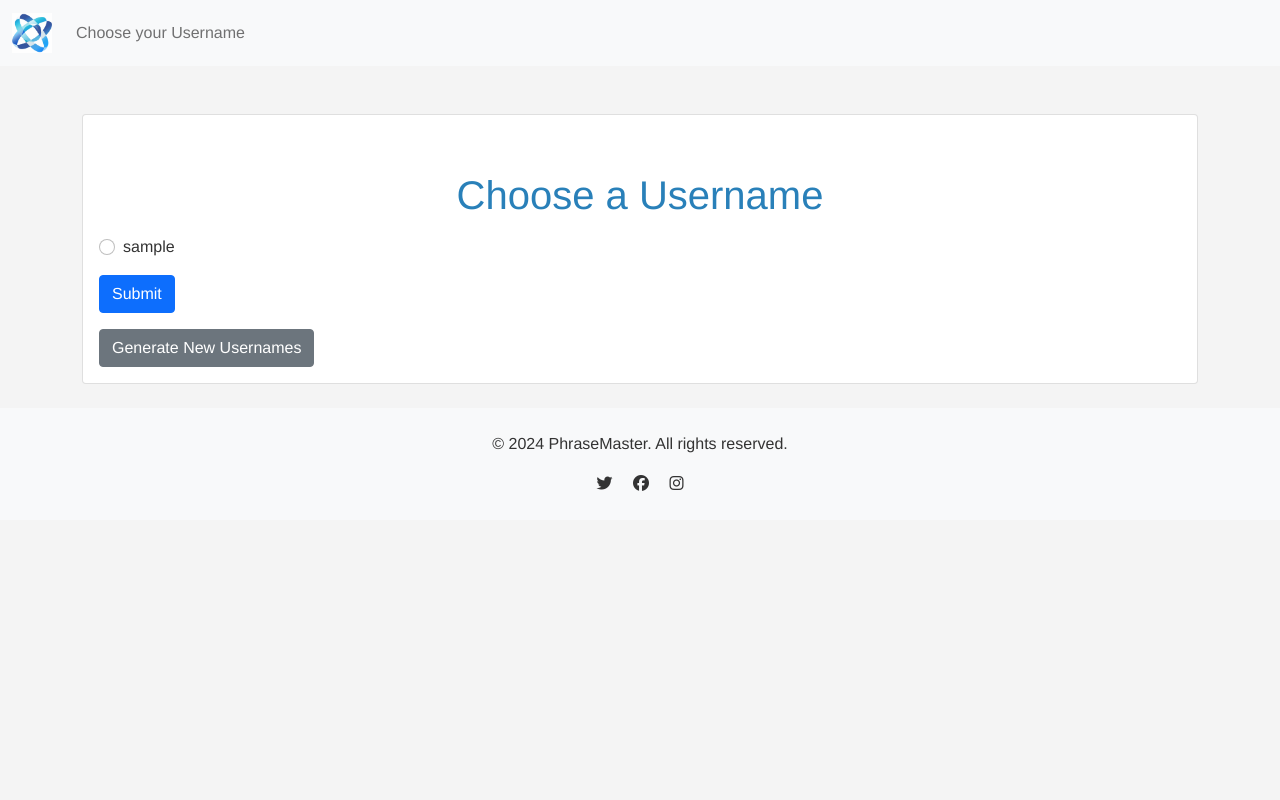
After one commit to khareesmith/PhraseMaster, a Flask app: template app/templates/choose_username.html in a window 1280 px wide. The commit adds this page. Run offline with Flask 3, Linux system fonts and the light colour scheme; the template is opened without the code that fills it: most values are stand-ins (such as "Sample title", 1, 10 or a date in 2020); some libraries are stand-ins or nearby versions.

Commit message:
Lots of small changes. Waitress setup, new user creation system, new requirements file

```diff
--- a/app.py
+++ b/app.py
@@ -6,4 +6,5 @@ from app import create_app
 app = create_app()
 
 if __name__ == "__main__":
-    app.run()
+    from waitress import serve
+    serve(app, host='0.0.0.0', port=5000)
--- a/app/__init__.py
+++ b/app/__init__.py
@@ -1,4 +1,5 @@
-from flask import Flask
+from flask import Flask, session
+from flask_wtf.csrf import CSRFProtect
 from flask_session import Session
 from authlib.integrations.flask_client import OAuth
 
@@ -14,8 +15,9 @@ def create_app():
 
     app = Flask(__name__)
     app.config.from_object('config.Config')
+    csrf = CSRFProtect(app)
+    csrf.init_app(app)
     Session()
-
 
     # Initialize OAuth with the application
     oauth = OAuth(app)
--- a/app/models/db.py
+++ b/app/models/db.py
@@ -141,9 +141,9 @@ def insert_submission(session, username, date, user_phrase, category, challenge_
     finally:
         session.close()
 
-def phrase_already_submitted(session, username, category):
+def phrase_already_submitted(session, username, category, date):
     try:
-        result = session.execute(text('SELECT username FROM submissions WHERE username = :username AND category = :category'), {'username': username, 'category': category}).fetchone()
+        result = session.execute(text('SELECT username FROM submissions WHERE username = :username AND category = :category AND date = :date'), {'username': username, 'category': category, 'date': date}).fetchone()
         return result is not None
     except SQLAlchemyError as e:
         print(f"Database operation error: {e}")
--- /dev/null
+++ b/app/templates/choose_username.html
@@ -0,0 +1,92 @@
+<!DOCTYPE html>
+<html lang="en">
+    <head lang="en">
+        <meta charset="UTF-8">
+        <title>Choose Username</title>
+        <meta charset="UTF-8">
+        <meta name="viewport" content="width=device-width, initial-scale=1">
+        <script src="https://kit.fontawesome.com/00ac27e367.js" crossorigin="anonymous"></script>
+        <link href="https://cdn.jsdelivr.net/npm/bootstrap@5.0.2/dist/css/bootstrap.min.css" rel="stylesheet" integrity="sha384-EVSTQN3/azprG1Anm3QDgpJLIm9Nao0Yz1ztcQTwFspd3yD65VohhpuuCOmLASjC" crossorigin="anonymous">
+        <link rel="stylesheet" href="{{ url_for('static', filename='style.css') }}">
+    </head>
+    <body>
+
+        <header>
+            <nav class="navbar navbar-expand-lg navbar-light bg-light">
+
+                <div class="container-fluid text-center">
+
+                    <a class="navbar-brand" href="{{ url_for('view.index') }}">
+                        <img src="{{ url_for('static', filename='logo.png') }}" alt="PhraseMaster Logo" height="40">
+                    </a>
+
+                    <button class="navbar-toggler" type="button" data-bs-toggle="collapse" data-bs-target="#mainnav" aria-controls="mainnav" aria-expanded="false" aria-label="Toggle navigation">
+                        <span class="navbar-toggler-icon"></span>
+                    </button>
+
+                    <div class="collapse navbar-collapse" id="mainnav">
+                        <ul class="navbar-nav me-auto mb-2 mb-lg-0">
+                            {% if 'user' in session %}
+
+                            <li class="nav-item">
+                                <a class="nav-link active" aria-current="page" href="#"> Welcome: {{ session['user']['name'] }}</a>
+                            </li>
+
+                            <li class="nav-item">
+                                <a class="nav-link" href="{{ url_for('auth.logout') }}">Logout</a>
+                            </li>
+
+                            {% else %}
+
+                            <li class="nav-item">
+                                <a class="nav-link" href="#">Choose your Username</a>
+                            </li>
+
+                            {% endif %}
+                        </ul>
+                    </div>
+                </div>
+            </nav>
+        </header>
+
+        <div class="container mt-5">
+            <div class="card">
+                <div class="card-body">
+                    <h1 class="text-center">Choose a Username</h1>
+                    <form method="POST" class="mt-3">
+                        <div class="mb-3">
+                            {% for username in usernames %}
+                                <div class="form-check">
+                                    <input type="hidden" name="csrf_token" value="{{ csrf_token() }}"/>
+                                    <input class="form-check-input" type="radio" id="{{ username }}" name="username" value="{{ username }}" required>
+                                    <label class="form-check-label" for="{{ username }}">{{ username }}</label>
+                                </div>
+                            {% endfor %}
+                        </div>
+                        <button type="submit" class="btn btn-primary">Submit</button>
+                    </form>
+                    <form method="GET" action="{{ url_for('auth.generate_usernames') }}" class="mt-3">
+                        <button type="submit" class="btn btn-secondary">Generate New Usernames</button>
+                    </form>
+                </div>
+            </div>
+        </div>
+
+        <footer class="bg-light text-center py-4 mt-4">
+            <p>&copy; 2024 PhraseMaster. All rights reserved.</p>
+            <div class="social-links">
+                <a href="#" class="mx-2"><i class="fab fa-twitter"></i></a>
+                <a href="#" class="mx-2"><i class="fab fa-facebook"></i></a>
+                <a href="#" class="mx-2"><i class="fab fa-instagram"></i></a>
+            </div>
+        </footer>
+
+        {% if 'user' in session %}
+        <script>
+            window.username = "{{ session['user']['name'] }}";
+        </script>
+        {% endif %}
+
+        <script src="https://cdn.jsdelivr.net/npm/bootstrap@5.0.2/dist/js/bootstrap.bundle.min.js" integrity="sha384-MrcW6ZMFYlzcLA8Nl+NtUVF0sA7MsXsP1UyJoMp4YLEuNSfAP+JcXn/tWtIaxVXM" crossorigin="anonymous"></script>
+    </body>
+</html>
--- a/app/templates/index.html
+++ b/app/templates/index.html
@@ -119,6 +119,7 @@
                     <div class="card text-center">
                         <p id="prompt" class="text-center m-3"></p>
                     </div>
+                    <input type="hidden" name="csrf_token" value="{{ csrf_token() }}"/>
                     <input type="text" id="phraseInput" class="form-control my-3 mx-auto" placeholder="Enter your phrase here...">
                     <button type="button" id="submit_phrase_button" class="btn btn-primary">Submit Phrase</button>
                 </div>
--- a/app/templates/vote.html
+++ b/app/templates/vote.html
@@ -77,6 +77,7 @@
                     <p class="p-3"><em>{{ submission1['user_phrase'] }}</em></p>
                     <div class="mt-auto">
                     <form method="POST">
+                            <input type="hidden" name="csrf_token" value="{{ csrf_token() }}">
                             <input type="hidden" name="username" value="{{ submission1['username'] }}">
                             <button type="submit" name="submission_id" value="{{ submission1['id'] }}" class="btn btn-primary">Vote {{ submission1['username'] }}</button>
                     </form>
@@ -90,6 +91,7 @@
                     <p class="p-3"><em>{{ submission2['user_phrase'] }}</em></p>
                     <div class="mt-auto">
                         <form method="POST">
+                            <input type="hidden" name="csrf_token" value="{{ csrf_token() }}">
                             <input type="hidden" name="username" value="{{ submission2['username'] }}">
                             <button type="submit" name="submission_id" value="{{ submission2['id'] }}" class="btn btn-primary">Vote {{ submission2['username'] }}</button>
                         </form>
--- a/app/utils/score.py
+++ b/app/utils/score.py
@@ -81,7 +81,7 @@ def calculate_initial_score(phrase, category, original_prompt):
     )
 
     feedback = response.choices[0].message.content
-    print (feedback)
+
     try:
         score_str = feedback.split("Score:")[1].split("/")[0].strip()
         score = int(score_str)
```
Also changed, not shown: app/routes/api_routes.py (+3 -8 lines), app/routes/auth_routes.py (+60 -5 lines), app/routes/view_routes.py (+10 -0 lines), app/static/script.js (+2 -8 lines), app/utils/random_username.py (+8 -1 lines), config.py (+7 -1 lines), requirements.txt (+20 -0 lines).
